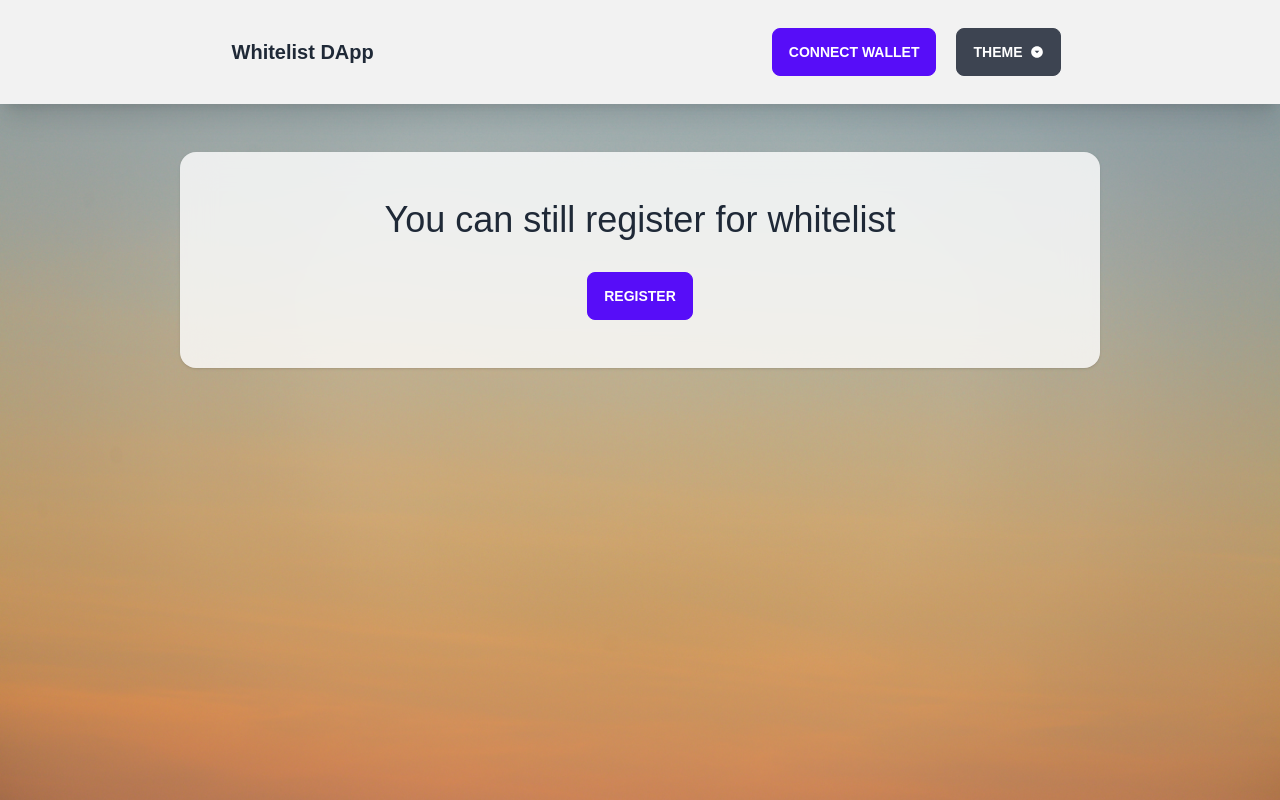
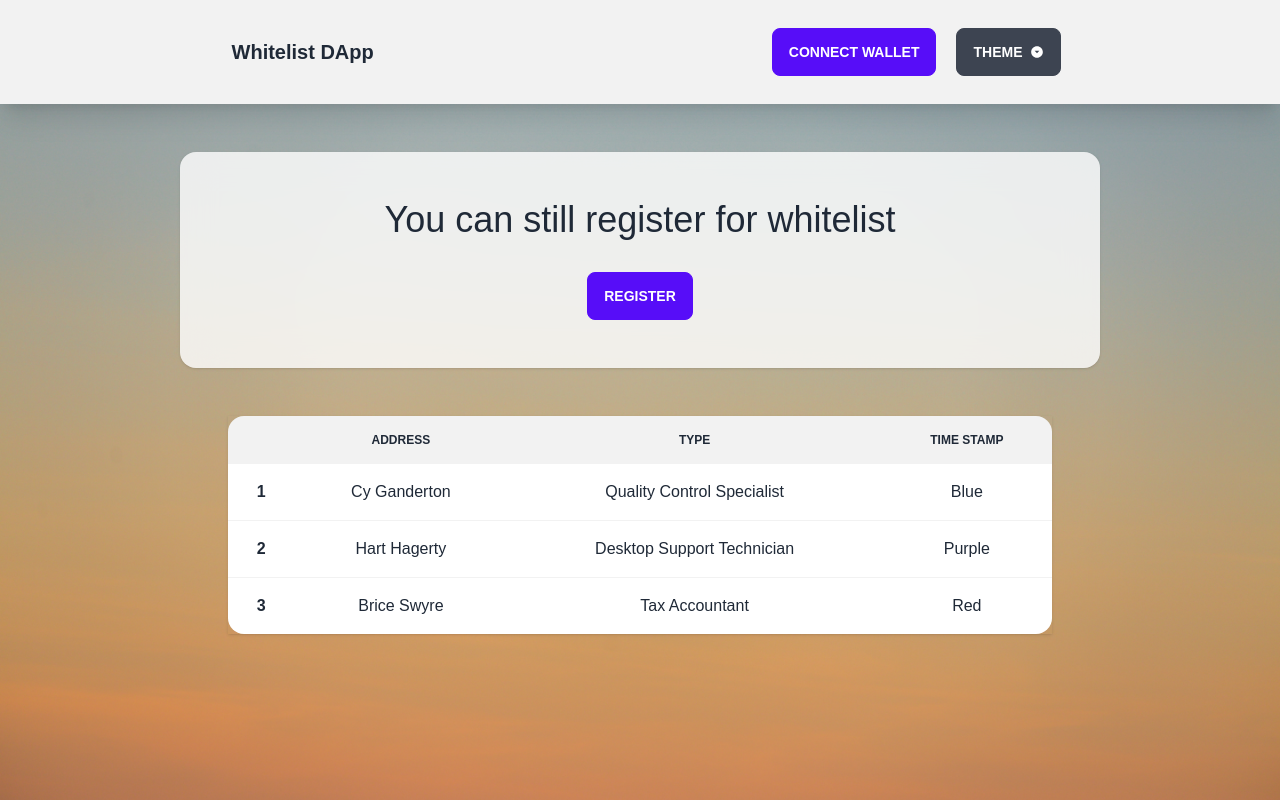
Before and after one commit to yanukadeneth99/WhitelistDApp, a Next.js app in the folder frontend/: page / in a window 1280 px wide. Built offline with nearby package versions, Linux system fonts and the light colour scheme.

Commit message:
Worked on List

```diff
--- a/frontend/components/Hero.tsx
+++ b/frontend/components/Hero.tsx
@@ -19,7 +19,7 @@ const Hero: NextPage = () => {
 
   return (
     <>
-      <div className="w-3/4 h-3/4 p-5 mx-auto pt-12">
+      <div className="w-3/4 h-auto p-5 mx-auto pt-12">
         <div className="flex flex-col bg-base-100/80 rounded-2xl justify-center items-center p-12 backdrop-blur-lg shadow space-y-8">
           {renderSection()}
         </div>
--- /dev/null
+++ b/frontend/components/List.tsx
@@ -0,0 +1,49 @@
+import { NextPage } from "next";
+const List: NextPage = () => {
+  return (
+    <>
+      <div className="w-3/4 h-2/6 overflow-y-scroll p-5 mx-auto">
+        <div className="flex flex-col rounded-2xl justify-center items-center p-2 px-12 space-y-8">
+          <div className="overflow-x-auto w-full shadow">
+            <table className="table w-full text-center">
+              {/* head */}
+              <thead>
+                <tr>
+                  <th />
+                  <th>Address</th>
+                  <th>Type</th>
+                  <th>Time stamp</th>
+                </tr>
+              </thead>
+              <tbody>
+                {/* row 1 */}
+                <tr>
+                  <th>1</th>
+                  <td>Cy Ganderton</td>
+                  <td>Quality Control Specialist</td>
+                  <td>Blue</td>
+                </tr>
+                {/* row 2 */}
+                <tr>
+                  <th>2</th>
+                  <td>Hart Hagerty</td>
+                  <td>Desktop Support Technician</td>
+                  <td>Purple</td>
+                </tr>
+                {/* row 3 */}
+                <tr>
+                  <th>3</th>
+                  <td>Brice Swyre</td>
+                  <td>Tax Accountant</td>
+                  <td>Red</td>
+                </tr>
+              </tbody>
+            </table>
+          </div>
+        </div>
+      </div>
+    </>
+  );
+};
+
+export default List;
--- a/frontend/pages/index.tsx
+++ b/frontend/pages/index.tsx
@@ -11,6 +11,7 @@ import BGImage from "../public/background.jpg";
 // Components
 import Header from "../components/Header";
 import Hero from "../components/Hero";
+import List from "../components/List";
 
 const Home: NextPage = () => {
   //* States
@@ -76,7 +77,7 @@ const Home: NextPage = () => {
           backgroundSize: "cover",
           backgroundPosition: "50% 100%",
         }}
-        className="bg-transparent w-screen h-screen"
+        className="bg-transparent w-screen h-screen flex flex-col"
       >
         <Header
           loading={loading}
@@ -84,6 +85,7 @@ const Home: NextPage = () => {
           connect={connect}
         />
         <Hero />
+        <List />
       </div>
     </>
   );
```
